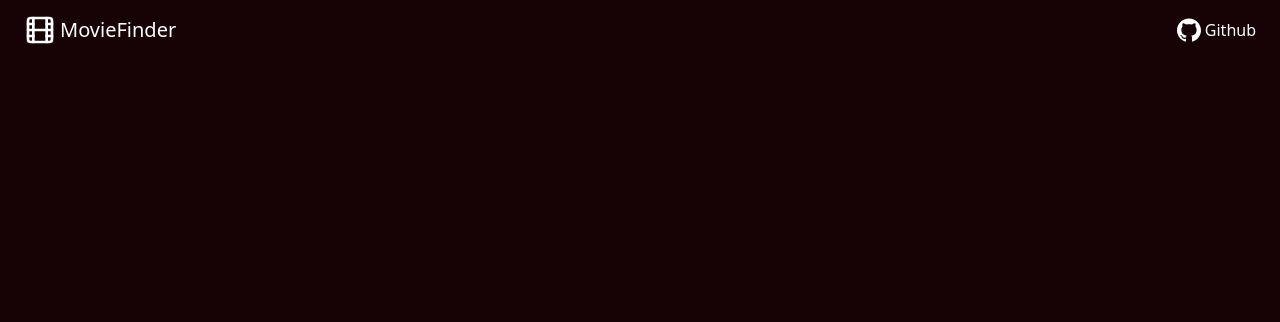
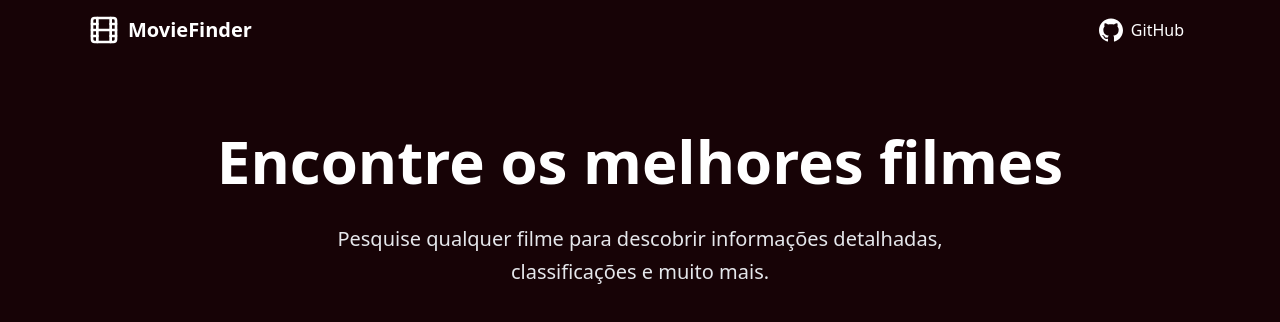
Before and after one commit to epifaniofrancisco/moviefinder, a React (Vite) app: page / in a window 1280 px wide. Shown: the top 322 px of the page. Built offline with nearby package versions, Linux system fonts and the light colour scheme.

Commit message:
feat: refactor Home page to use separate Header component and improve layout

```diff
--- /dev/null
+++ b/src/components/Header.tsx
@@ -0,0 +1,37 @@
+import FilmIcon from "../assets/icons/film-icon.svg";
+import GithubIcon from "../assets/icons/github-icon.svg";
+
+const Header: React.FC = () => {
+    return (
+        <header
+            className="flex h-15 w-full items-center justify-between text-white"
+        >
+            <div className="flex items-center space-x-2">
+                <img
+                    src={FilmIcon}
+                    alt="MovieFinder logo"
+                    className="h-8 w-8"
+                    loading="eager"
+                />
+                <h1 className="text-xl font-semibold">MovieFinder</h1>
+            </div>
+            <a
+                href="https://github.com/epifaniofrancisco/moviefinder"
+                target="_blank"
+                rel="noopener noreferrer"
+                className="focus:ring-opacity-50 flex cursor-pointer items-center space-x-2 rounded-md px-2 py-1 text-white transition-colors duration-200 hover:text-gray-300 focus:ring-2 focus:ring-white focus:outline-none"
+                aria-label="View source code on GitHub"
+            >
+                <img
+                    src={GithubIcon}
+                    alt=""
+                    className="h-6 w-6"
+                    loading="lazy"
+                />
+                <span className="hidden md:inline-block">GitHub</span>
+            </a>
+        </header>
+    );
+};
+
+export default Header;
--- a/src/pages/Home.tsx
+++ b/src/pages/Home.tsx
@@ -1,39 +1,25 @@
-import FilmIcon from "../assets/icons/film-icon.svg";
-import GithubIcon from "../assets/icons/github-icon.svg";
+import Header from "../components/Header";
 
-function Header() {
+const Home: React.FC = () => {
     return (
-        <header className="flex h-15 w-full items-center justify-between text-white">
-            <div className="flex items-center space-x-1">
-                <img
-                    src={FilmIcon}
-                    alt="Film Icon"
-                    className="h-8 w-8 text-white"
-                />{" "}
-                <span className="text-xl">MovieFinder</span>
+        <div className="min-h-screen bg-primary-color">
+            <div className="container mx-auto max-w-6xl px-4 md:px-6">
+                <Header />
+
+                <main className="pt-16 pb-8" role="main">
+                    <section className="mx-auto max-w-4xl text-center text-white">
+                        <h1 className="text-4xl leading-tight font-bold md:text-5xl lg:text-6xl">
+                            Encontre os melhores filmes
+                        </h1>
+                        <p className="mx-auto mt-6 max-w-2xl text-lg leading-relaxed text-gray-200 md:text-xl">
+                            Pesquise qualquer filme para descobrir informações
+                            detalhadas, classificações e muito mais.
+                        </p>
+                    </section>
+                </main>
             </div>
-            <a
-                href="https://github.com/epifaniofrancisco/moviefinder#"
-                target="_blank"
-                className="flex cursor-pointer items-center space-x-1 text-white hover:text-gray-300"
-            >
-                <img
-                    src={GithubIcon}
-                    alt="Github Icon"
-                    className="h-6 w-6"
-                />{" "}
-                <span className="hidden md:inline-block">Github</span>
-            </a>
-        </header>
+        </div>
     );
-}
-
-function Home() {
-    return (
-        <main className="h-screen px-4 md:px-6 bg-primary-color">
-            <Header />
-        </main>
-    );
-}
+};
 
 export default Home;
```
